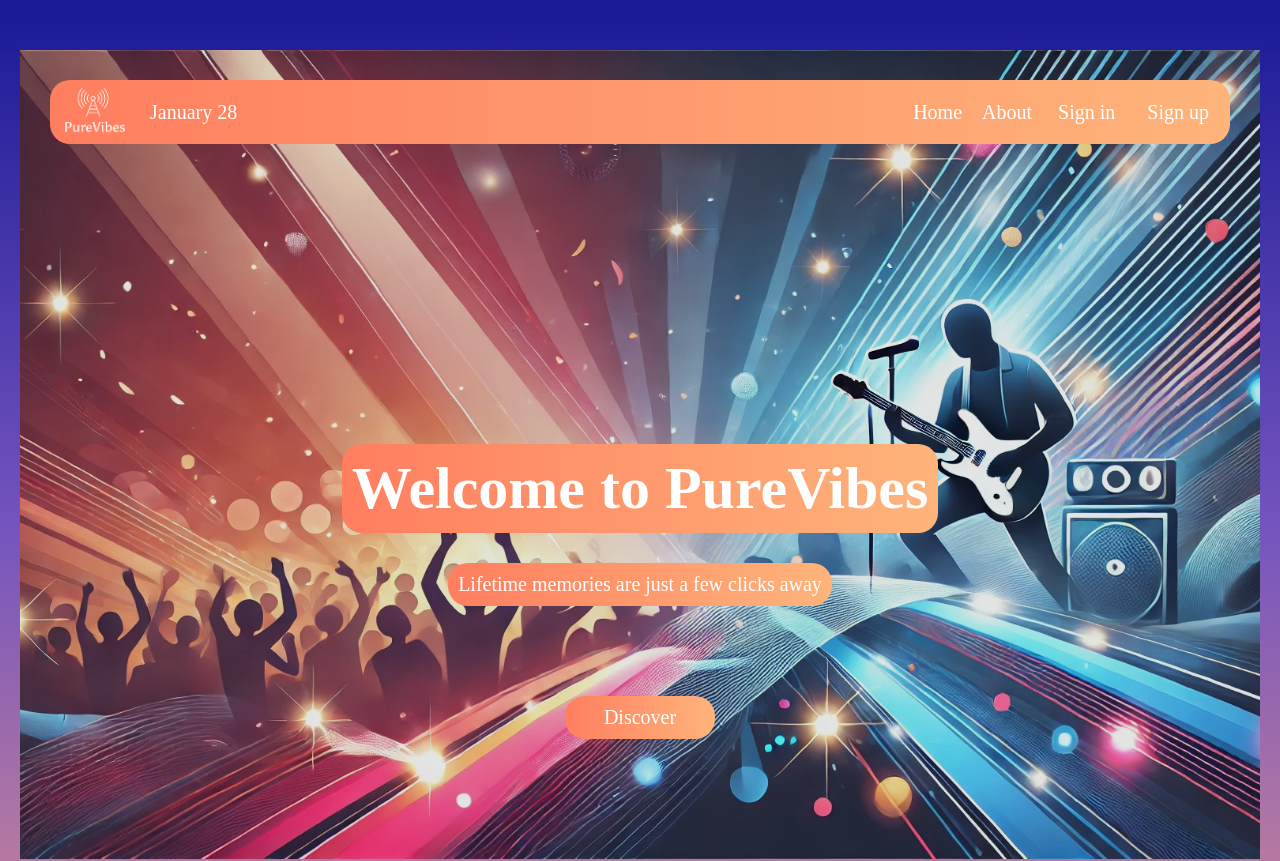
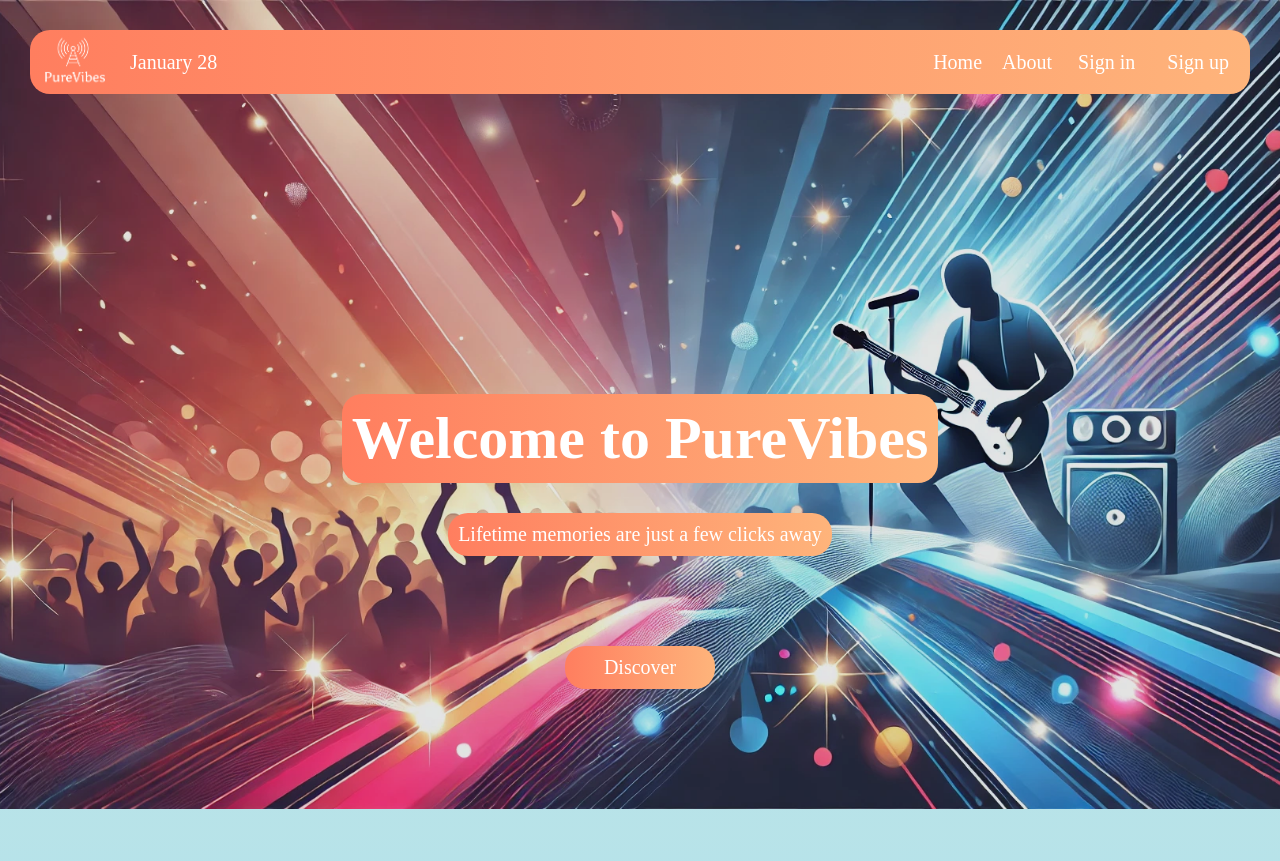
Before and after one commit to rlicata34/se_project_purevibes_frontend, a React (Vite) app: page / in a window 1280 px wide. Shown: the top 861 px of the page. Built offline with nearby package versions, Linux system fonts and the light colour scheme.

Commit message:
Different background style

```diff
--- a/src/blocks/App.css
+++ b/src/blocks/App.css
@@ -1,18 +1,17 @@
 .page {
   background: linear-gradient(
     to bottom,
-    rgba(0, 0, 139, 0.9) 0%,
-    rgba(58, 12, 163, 0.7) 30%,
-    rgba(255, 69, 0, 0.5) 70%,
-    rgba(255, 69, 0, 0.8) 100%
+    rgba(173, 216, 230, 0.9) 0%,
+    rgba(176, 224, 230, 0.9) 50%,
+    rgba(135, 206, 250, 0.8) 100%
   );
   min-height: 100vh;
-  padding: 50px 0 50px;
+  overflow-x: hidden;
 }
 
 .page__content {
   max-width: 1440px;
   margin: 0 auto;
-  padding: 0 20px;
-  box-shadow: 0px 4px 10px rgba(0, 0, 0, 0.1);
+  padding: 0;
+  outline: 1px solid rgba(0, 0, 0, 0.2);
 }
--- a/src/blocks/Profile.css
+++ b/src/blocks/Profile.css
@@ -1,9 +1,9 @@
 .profile {
-  padding: 0 60px;
+  padding: 20px 60px 0;
 }
 
 .profile__title {
-  color: #fff;
+  color: #000;
   font-size: 40px;
   line-height: 1.15;
 }
```
